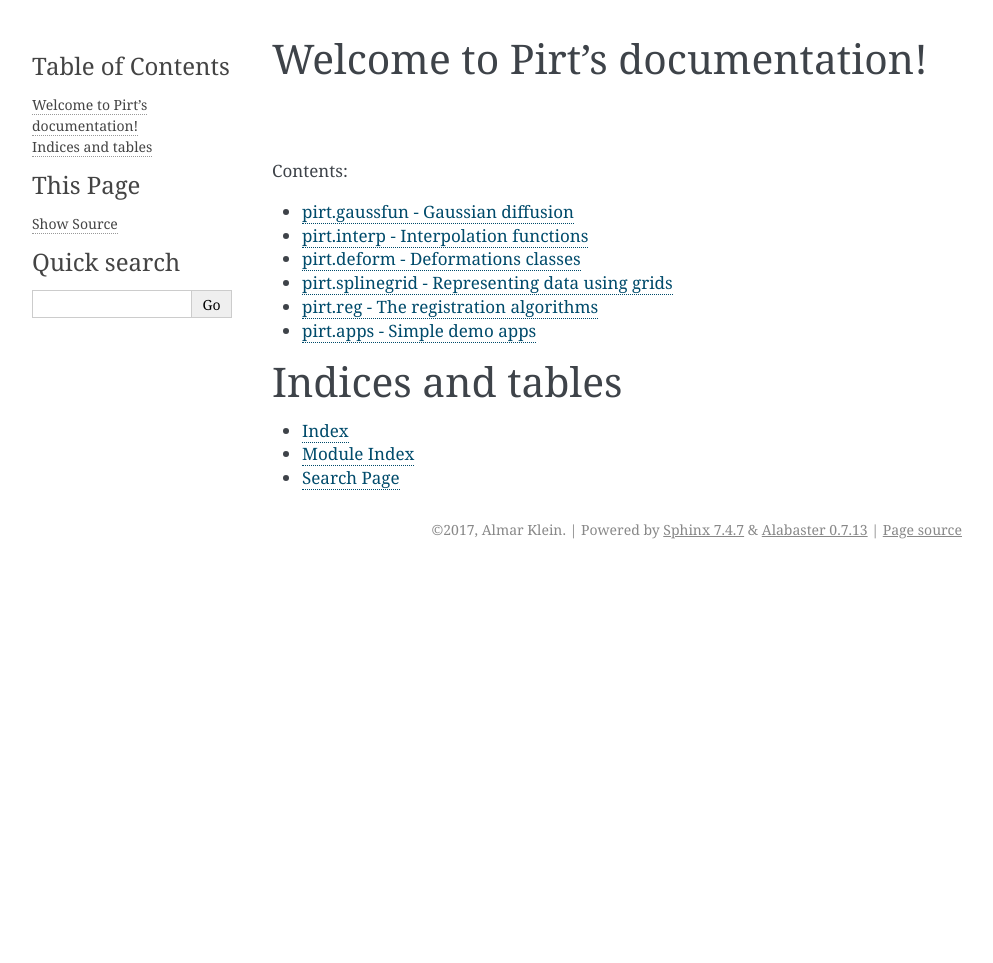
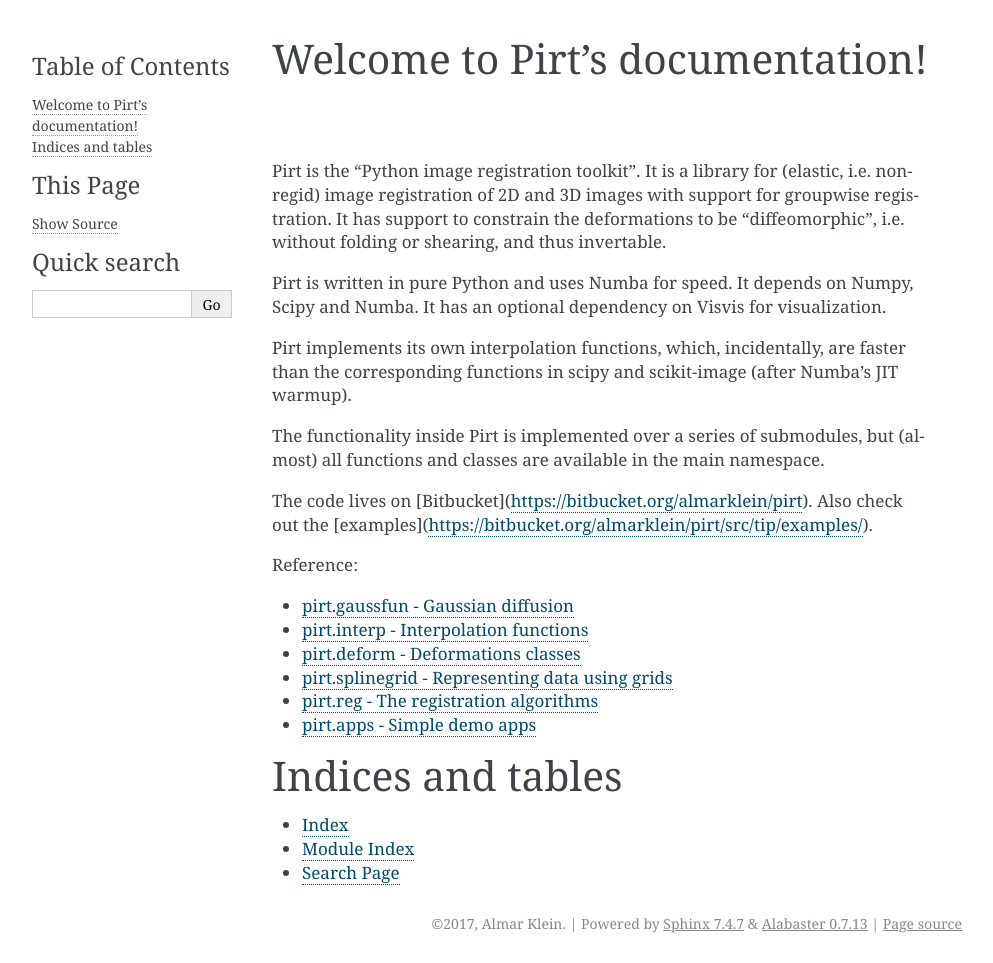
Before and after one commit to almarklein/pirt, a Sphinx documentation site: the page built from docs/index.rst, in a window 1280 px wide. Shown: the whole page, without its empty margins (148-1141 px from the left). Built offline with Sphinx 7.4.7, drawn with Linux system fonts in a browser that asks for light colours; before the commit the page ends 900 px from its top, so only the background shows below that.

Commit message:
Update basic info on pirt

```diff
--- a/docs/index.rst
+++ b/docs/index.rst
@@ -1,14 +1,29 @@
-.. Pirt documentation master file, created by
-   sphinx-quickstart on Tue Sep 19 23:03:06 2017.
-   You can adapt this file completely to your liking, but it should at least
-   contain the root `toctree` directive.
-
 Welcome to Pirt's documentation!
 ================================
 
+Pirt is the "Python image registration toolkit". It is a library for
+(elastic, i.e. non-regid) image registration of 2D and 3D images with
+support for groupwise registration. It has support to constrain the
+deformations to be "diffeomorphic", i.e. without folding or shearing, and
+thus invertable.
+
+Pirt is written in pure Python and uses Numba for speed. It depends on
+Numpy, Scipy and Numba. It has an optional dependency on Visvis for
+visualization.
+
+Pirt implements its own interpolation functions, which, incidentally,
+are faster than the corresponding functions in scipy and scikit-image
+(after Numba's JIT warmup).
+
+The functionality inside Pirt is implemented over a series of submodules,
+but (almost) all functions and classes are available in the main namespace.
+
+The code lives on [Bitbucket](https://bitbucket.org/almarklein/pirt).
+Also check out the [examples](https://bitbucket.org/almarklein/pirt/src/tip/examples/).
+
 .. toctree::
    :maxdepth: 1
-   :caption: Contents:
+   :caption: Reference:
 
    gaussfun
    interp
```
Also changed, not shown: README.md (+30 -17 lines).
